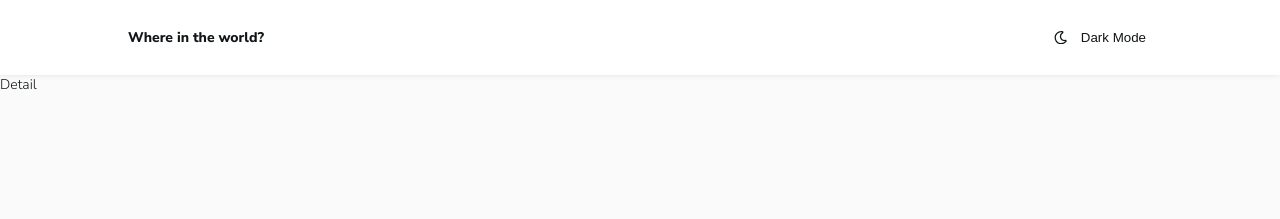
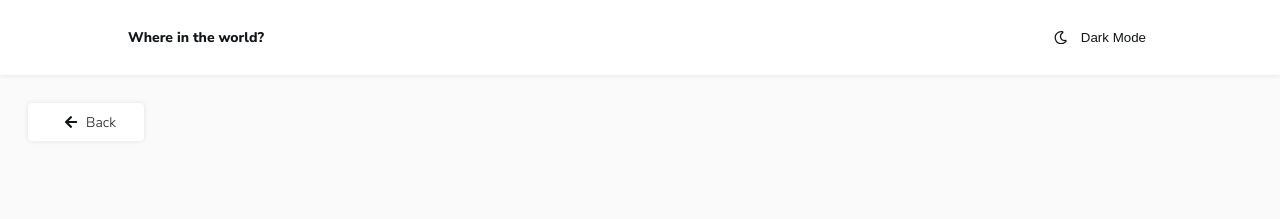
Before and after one commit to cristianiniguez/frontend-mentor-challenges, a React (Create React App) app: page /detail/1 in a window 1280 px wide. Shown: the top 219 px of the page. Built offline with nearby package versions, Linux system fonts and the light colour scheme.

Commit message:
detail page with back button

```diff
--- /dev/null
+++ b/src/components/Back/index.jsx
@@ -0,0 +1,15 @@
+import { Link } from 'react-router-dom';
+import { FaArrowLeft } from 'react-icons/fa';
+
+import './styles.scss';
+
+const Back = () => {
+  return (
+    <Link to='/' className='back'>
+      <FaArrowLeft />
+      Back
+    </Link>
+  );
+};
+
+export default Back;
--- /dev/null
+++ b/src/components/Back/styles.scss
@@ -0,0 +1,17 @@
+@import '../../styles/globals';
+
+.back {
+  width: 100px;
+  background-color: var(--elements);
+  padding: 0.25rem 0.5rem;
+  box-shadow: $shadow;
+  border-radius: 4px;
+
+  display: flex;
+  justify-content: center;
+  align-items: center;
+
+  svg {
+    margin: 0.5rem;
+  }
+}
--- a/src/components/Card/index.jsx
+++ b/src/components/Card/index.jsx
@@ -1,10 +1,11 @@
+import { Link } from 'react-router-dom';
 import numeral from 'numeral';
 
 import './styles.scss';
 
-const Card = ({ name, flags, population, region, capital }) => {
+const Card = ({ name, alpha2Code, flags, population, region, capital }) => {
   return (
-    <div className='card'>
+    <Link to={`/detail/${alpha2Code.toLowerCase()}`} className='card'>
       <img className='card__img' src={flags.svg} alt={`Bandera de ${name}`} />
       <div className='card__info'>
         <h2>{name}</h2>
@@ -24,7 +25,7 @@ const Card = ({ name, flags, population, region, capital }) => {
           {capital}
         </p>
       </div>
-    </div>
+    </Link>
   );
 };
 
--- a/src/components/Header/styles.scss
+++ b/src/components/Header/styles.scss
@@ -14,6 +14,10 @@
     align-items: center;
   }
 
+  &__link {
+    font-weight: 800;
+  }
+
   &__theme-switcher {
     @include btn-norm;
     display: flex;
--- a/src/pages/Detail.jsx
+++ b/src/pages/Detail.jsx
@@ -1,5 +1,15 @@
-const Detail = () => {
-  return <div>Detail</div>;
+import Back from '../components/Back';
+
+const Detail = (props) => {
+  console.log(props);
+
+  return (
+    <section>
+      <div className='container'>
+        <Back />
+      </div>
+    </section>
+  );
 };
 
 export default Detail;
--- a/src/router/App.jsx
+++ b/src/router/App.jsx
@@ -10,7 +10,7 @@ function App() {
       <Layout>
         <Switch>
           <Route path='/' component={Home} exact />
-          <Route path='/detail/:slug' component={Detail} exact />
+          <Route path='/detail/:code' component={Detail} exact />
         </Switch>
       </Layout>
     </Router>
--- a/src/styles/index.scss
+++ b/src/styles/index.scss
@@ -22,7 +22,6 @@ body {
 
 a {
   @include a-norm;
-  font-weight: 800;
 }
 
 section {
```
